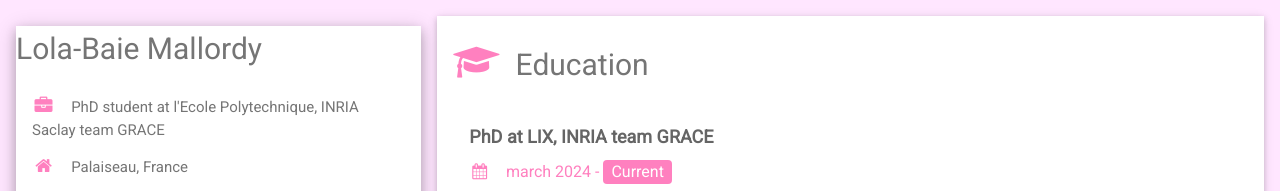
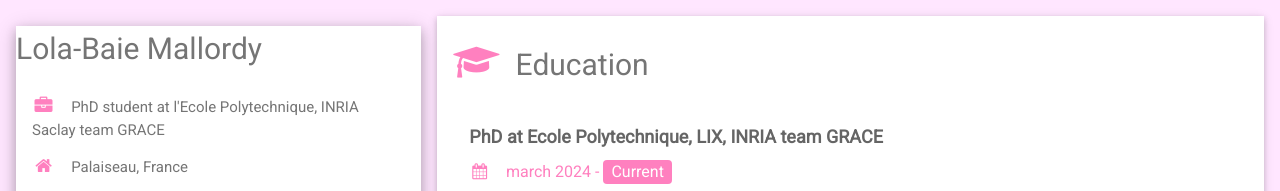
Before and after one commit to lolam0066/lolamallordy.github.io, a plain HTML site: page index.html in a window 1280 px wide. Shown: the top 191 px of the page. Drawn offline with nearby package versions, Linux system fonts and the light colour scheme.

Commit message:
Update index.html

```diff
--- a/index.html
+++ b/index.html
@@ -1,7 +1,7 @@
 <!DOCTYPE html>
 <html>
 <head>
-<title>W3.CSS Template</title>
+<title>Lola-Baie Mallordy</title>
 <meta charset="UTF-8">
 <meta name="viewport" content="width=device-width, initial-scale=1">
 <link rel="stylesheet" href="https://www.w3schools.com/w3css/5/w3.css">
@@ -47,7 +47,7 @@ html,body,h1,h2,h3,h4,h5,h6 {font-family: "Roboto", sans-serif}
       <div class="w3-container w3-card w3-white w3-margin-bottom">
         <h2 class="w3-text-grey w3-padding-16"><i style="color:#ff80BF;" class="fa fa-graduation-cap fa-fw w3-margin-right w3-xxlarge"></i>Education</h2>
         <div class="w3-container">
-          <h5 class="w3-opacity"><b>PhD at LIX, INRIA team GRACE</b></h5>
+          <h5 class="w3-opacity"><b>PhD at Ecole Polytechnique, LIX, INRIA team GRACE</b></h5>
           <h6 style="color:#ff80BF;"><i class="fa fa-calendar fa-fw w3-margin-right"></i>march 2024 - <span style="background-color:#ff80BF; color:white;" class="w3-tag w3-round">Current</span></h6>
           <p>“Protocoles Post-quantiques respectueux de la vie privée” directed by
 <a href="https://blazy.eu/">Olivier Blazy</a>. </p>
```
